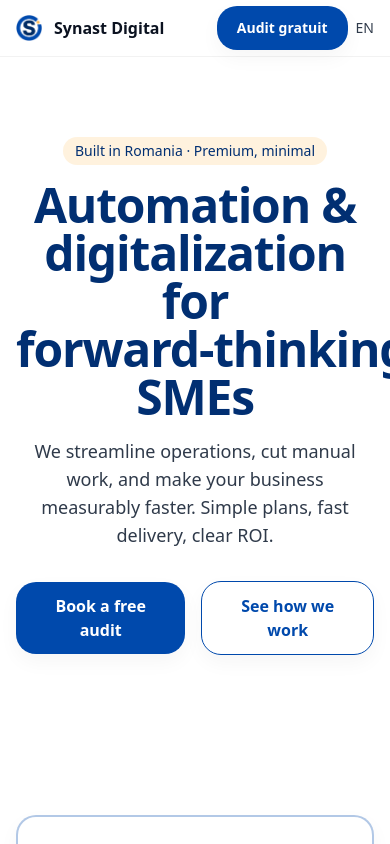
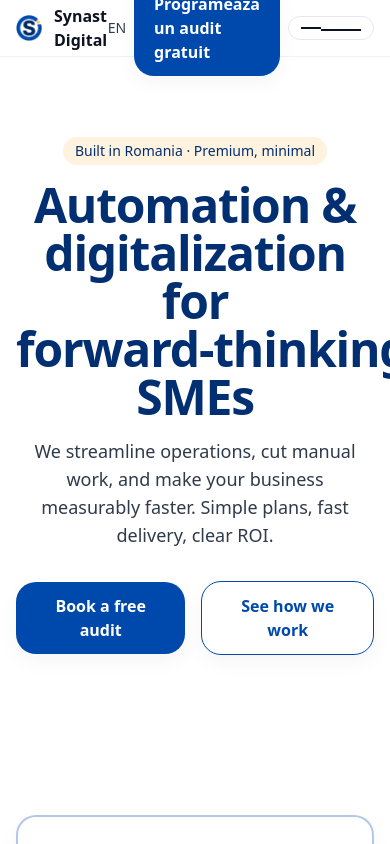
Before and after one commit to stefitx/synast_webpage, a Next.js app: page /ro in a window 390 px wide. Shown: the top 844 px of the page. Built offline with nearby package versions, Linux system fonts and the light colour scheme.

Commit message:
fixed mobile header

```diff
--- a/components/Navbar.tsx
+++ b/components/Navbar.tsx
@@ -2,19 +2,35 @@
 import Link from 'next/link'
 import Image from 'next/image'
 import { usePathname } from 'next/navigation'
+import { useEffect, useState } from 'react'
 
 export default function Navbar() {
   const pathname = usePathname()
   const isRO = pathname.startsWith('/ro')
   const base = isRO ? '/ro' : ''
+  const labels = isRO
+    ? { services: 'Servicii', process: 'Proces', results: 'Rezultate', about: 'Despre', ctaLong: 'Programează un audit gratuit' }
+    : { services: 'Services', process: 'Process', results: 'Results', about: 'About', ctaLong: 'Book a free audit' }
 
-  const labels = isRO
-    ? { services: 'Servicii', process: 'Proces', results: 'Rezultate', about: 'Despre', ctaLong: 'Programează un audit gratuit', ctaShort: 'Audit gratuit' }
-    : { services: 'Services', process: 'Process', results: 'Results', about: 'About', ctaLong: 'Book a free audit', ctaShort: 'Free audit' }
+  const links = [
+    { href: `${base}/#services`, label: labels.services },
+    { href: `${base}/#process`,  label: labels.process  },
+    { href: `${base}/#results`,  label: labels.results  },
+    { href: `${base}/#about`,    label: labels.about    },
+  ]
+
+  const [open, setOpen] = useState(false)
+
+  // close menu on route change + lock scroll while open
+  useEffect(() => { setOpen(false) }, [pathname])
+  useEffect(() => {
+    document.body.style.overflow = open ? 'hidden' : ''
+    return () => { document.body.style.overflow = '' }
+  }, [open])
 
   return (
-    <header className="sticky top-0 z-50 bg-white/75 backdrop-blur border-b border-black/5">
-      {/* Flex on mobile, 3-col grid from md up so links stay centered */}
+    <header className="sticky top-0 z-50 bg-white/80 backdrop-blur border-b border-black/5">
+      {/* Mobile: flex; Desktop: 3-col grid keeps nav centered */}
       <div className="container flex h-14 items-center justify-between md:grid md:h-16 md:grid-cols-3">
         {/* Left: logo */}
         <Link href={`${base || '/'}`} className="flex items-center gap-3 font-semibold">
@@ -22,29 +38,56 @@ export default function Navbar() {
           <span className="text-base md:text-lg">Synast Digital</span>
         </Link>
 
-        {/* Center: nav (hidden on mobile) */}
+        {/* Center: desktop nav */}
         <nav className="hidden md:flex justify-center gap-6">
-          <Link href={`${base}/#services`} className="footer-link">{labels.services}</Link>
-          <Link href={`${base}/#process`} className="footer-link">{labels.process}</Link>
-          <Link href={`${base}/#results`} className="footer-link">{labels.results}</Link>
-          <Link href={`${base}/#about`} className="footer-link">{labels.about}</Link>
+          {links.map(l => (
+            <Link key={l.href} href={l.href} className="footer-link">{l.label}</Link>
+          ))}
         </nav>
 
-        {/* Right: compact CTA + language */}
+        {/* Right: language + CTA (CTA hidden on mobile to avoid overflow) */}
         <div className="flex items-center gap-2 md:gap-3 justify-end">
-          <Link
-            href={`${base}/contact/`}
-            className="btn btn-primary whitespace-nowrap rounded-xl px-3 py-2 text-sm md:rounded-2xl md:px-5 md:py-3 md:text-base"
-          >
-            {/* Short label on small screens, long label from sm+ */}
-            <span className="sm:hidden">{labels.ctaShort}</span>
-            <span className="hidden sm:inline">{labels.ctaLong}</span>
-          </Link>
           <Link href={isRO ? '/' : '/ro/'} className="footer-link text-sm md:text-base">
             {isRO ? 'EN' : 'RO'}
           </Link>
+          <Link href={`${base}/contact/`} className="btn btn-primary hidden md:inline-flex">
+            {labels.ctaLong}
+          </Link>
+          <button
+            onClick={() => setOpen(true)}
+            aria-label="Open menu"
+            className="md:hidden inline-flex items-center justify-center rounded-xl border px-3 py-2"
+          >
+            <div className="h-0.5 w-5 bg-ink-900" />
+            <div className="mt-1 h-0.5 w-5 bg-ink-900" />
+            <div className="mt-1 h-0.5 w-5 bg-ink-900" />
+          </button>
         </div>
       </div>
+
+      {/* Mobile sheet menu */}
+      {open && (
+        <div className="fixed inset-0 z-50 bg-white/95 backdrop-blur-sm">
+          <div className="container pt-[max(1rem,env(safe-area-inset-top))] pb-10">
+            <div className="flex items-center justify-between">
+              <Link href={`${base || '/'}`} onClick={() => setOpen(false)} className="flex items-center gap-3 font-semibold">
+                <Image src="/logo.png" alt="Synast Digital" width={26} height={26} className="rounded-sm" />
+                <span>Synast Digital</span>
+              </Link>
+              <button onClick={() => setOpen(false)} aria-label="Close menu" className="rounded-xl border px-3 py-2">✕</button>
+            </div>
+
+            <div className="mt-8 grid gap-5 text-lg">
+              {links.map(l => (
+                <Link key={l.href} href={l.href} onClick={() => setOpen(false)} className="block">{l.label}</Link>
+              ))}
+              <Link href={`${base}/contact/`} onClick={() => setOpen(false)} className="btn btn-primary mt-4 text-base">
+                {labels.ctaLong}
+              </Link>
+            </div>
+          </div>
+        </div>
+      )}
     </header>
   )
 }
--- a/components/Section.tsx
+++ b/components/Section.tsx
@@ -8,10 +8,7 @@ type SectionProps = React.PropsWithChildren<{
 
 export default function Section({ id, alt = false, className = '', children }: SectionProps) {
   return (
-
-<section id={id} className={`${alt ? 'section-alt' : 'section'} scroll-mt-24 md:scroll-mt-28 ${className}`}>
-
-
+  <section id={id} className={`${alt ? 'section-alt' : 'section'} scroll-mt-24 md:scroll-mt-28 ${className}`}>
       <div className="container">{children}</div>
     </section>
   )
```
